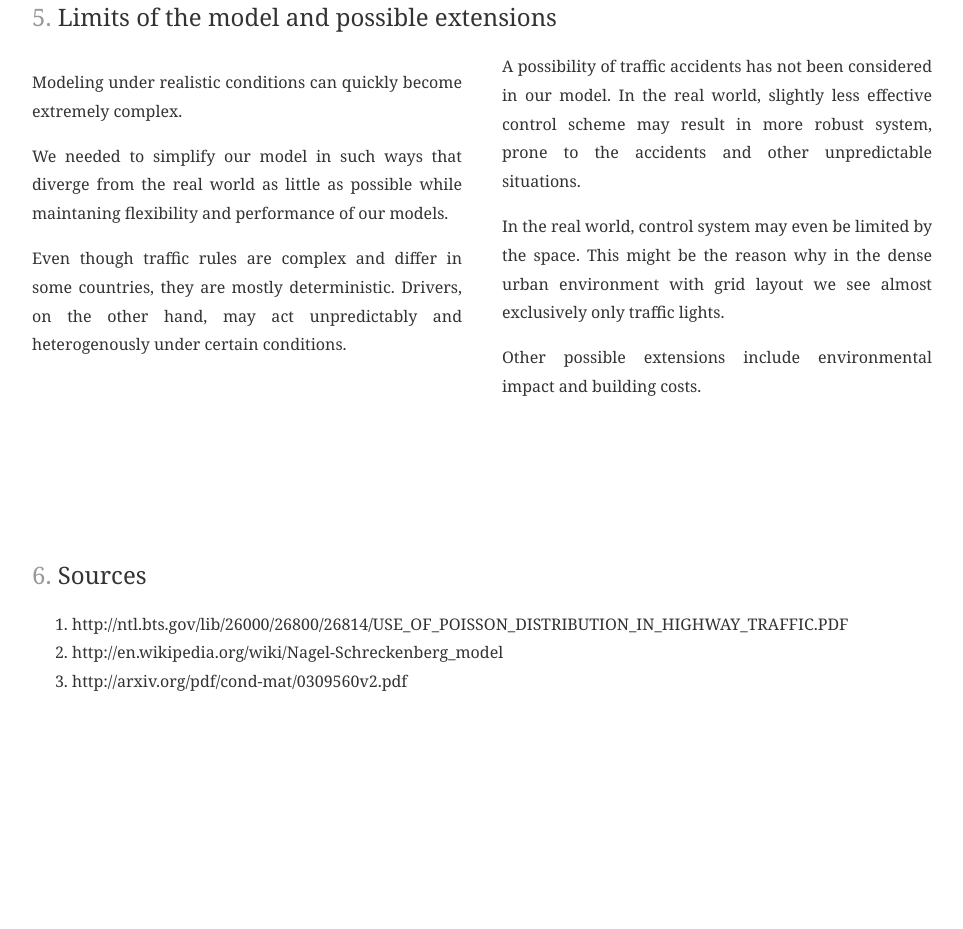
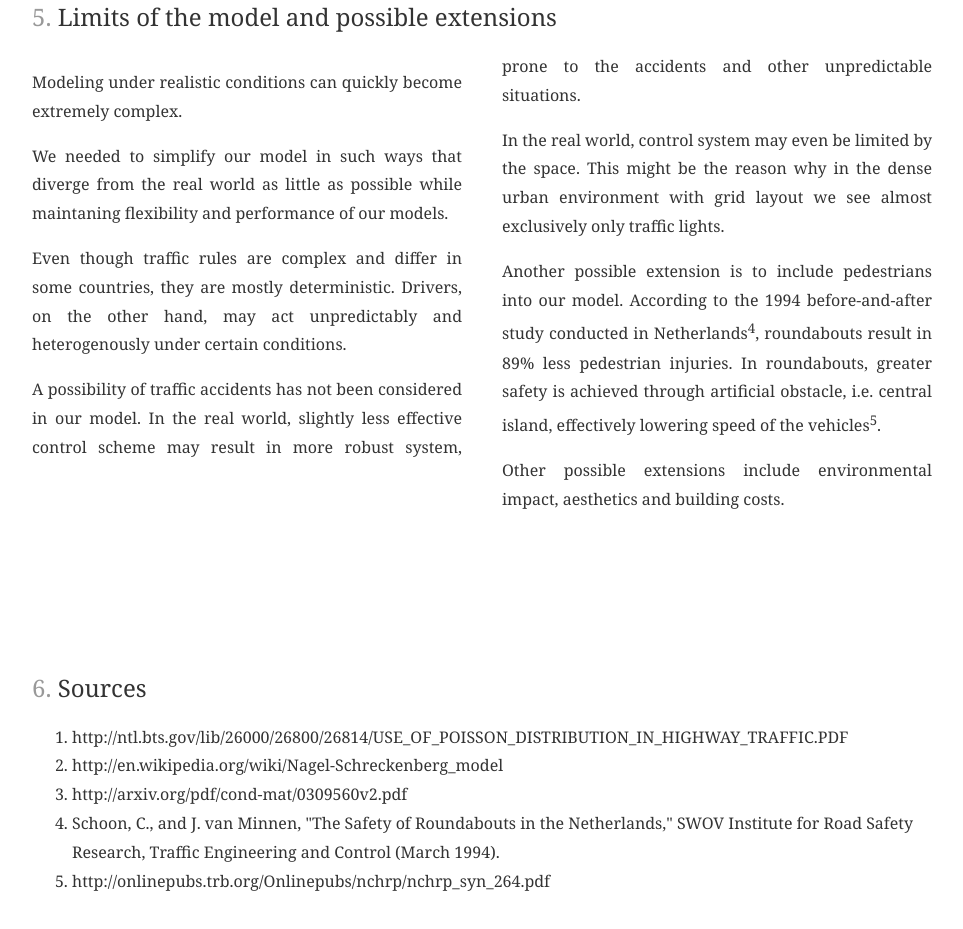
Before and after one commit to equiet/iv109, a plain HTML site: page report/index.html in a window 1280 px wide. Shown: the part 6598-7527 px from the top of the page, without its empty margins (158-1121 px from the left). Before the commit the page ends 7454 px from the top, so only its background shows below. Drawn offline with nearby package versions, Linux system fonts and the light colour scheme; some packages are replaced by stand-ins of ours.

Commit message:
Report update daco o chodcoch

```diff
--- a/report/index.html
+++ b/report/index.html
@@ -180,7 +180,8 @@
 				<p>Even though traffic rules are complex and differ in some countries, they are mostly deterministic. Drivers, on the other hand, may act unpredictably and heterogenously under certain conditions.</p>
 				<p>A possibility of traffic accidents has not been considered in our model. In the real world, slightly less effective control scheme may result in more robust system, prone to the accidents and other unpredictable situations.</p>
 				<p>In the real world, control system may even be limited by the space. This might be the reason why in the dense urban environment with grid layout we see almost exclusively only traffic lights.</p>
-				<p>Other possible extensions include environmental impact and building costs.</p>
+				<p>Another possible extension is to include pedestrians into our model. According to the 1994 before-and-after study conducted in Netherlands<sup>4</sup>, roundabouts result in 89% less pedestrian injuries. In roundabouts, greater safety is achieved through artificial obstacle, i.e. central island, effectively lowering speed of the vehicles<sup>5</sup>.</p>
+				<p>Other possible extensions include environmental impact, aesthetics and building costs.</p>
 			</div>
 		</section>
 
@@ -190,6 +191,8 @@
 				<li>http://ntl.bts.gov/lib/26000/26800/26814/USE_OF_POISSON_DISTRIBUTION_IN_HIGHWAY_TRAFFIC.PDF</li>
 				<li>http://en.wikipedia.org/wiki/Nagel-Schreckenberg_model</li>
 				<li>http://arxiv.org/pdf/cond-mat/0309560v2.pdf</li>
+				<li>Schoon, C., and J. van Minnen, "The Safety of Roundabouts in the Netherlands," SWOV Institute for Road Safety Research, Traffic Engineering and Control (March 1994).</li>
+				<li>http://onlinepubs.trb.org/Onlinepubs/nchrp/nchrp_syn_264.pdf</li>
 			</ol>
 		</section>
 
```
